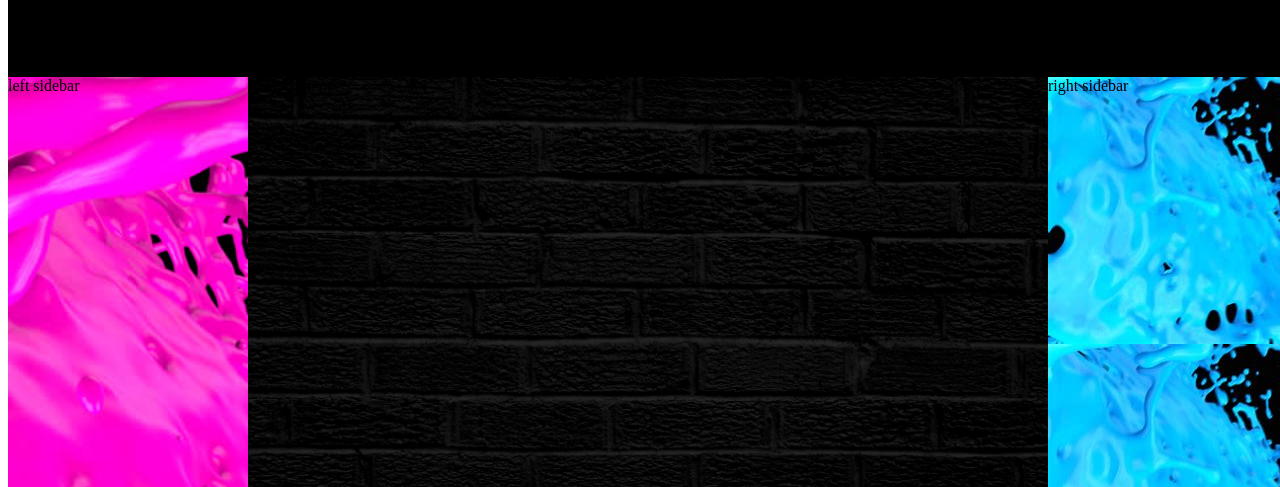
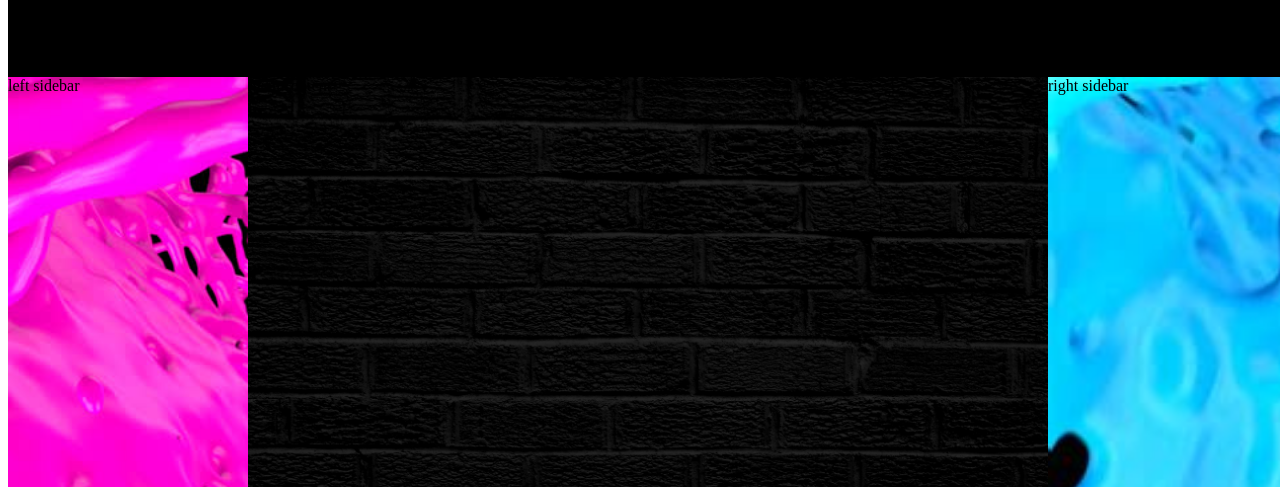
Before and after one commit to StevenSJones/steven-Kingston-Jones, a plain HTML site: page index.html in a window 1280 px wide. Shown: the part 313-800 px from the top of the page. Drawn offline with Linux system fonts and the light colour scheme.

Commit message:
I added the webkit and background size for the right sidebar and it now does NOT repeat the image like it was.

```diff
--- a/style.css
+++ b/style.css
@@ -81,10 +81,10 @@ html {
   height: 40rem;
   width: 15rem;
   background-image: url(./img/blue-paint-back-right/blue-paint-spatter.jpg);
-  /* -webkit-background-size: cover;
+  -webkit-background-size: cover;
   -moz-background-size: cover;
-  background-size: cover;
-  -o-background-size: cover; */
+  background-size:cover;
+  -o-background-size: cover;
 }
 
 /* ----------------------------------------------- */
```
